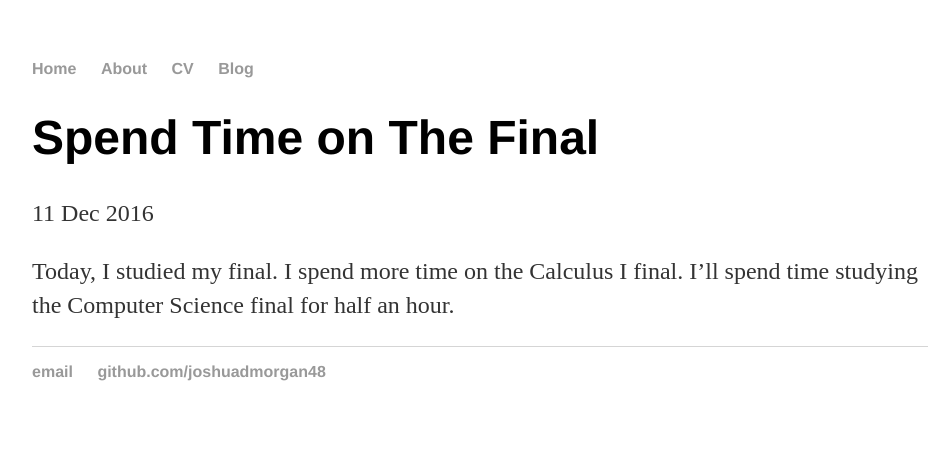
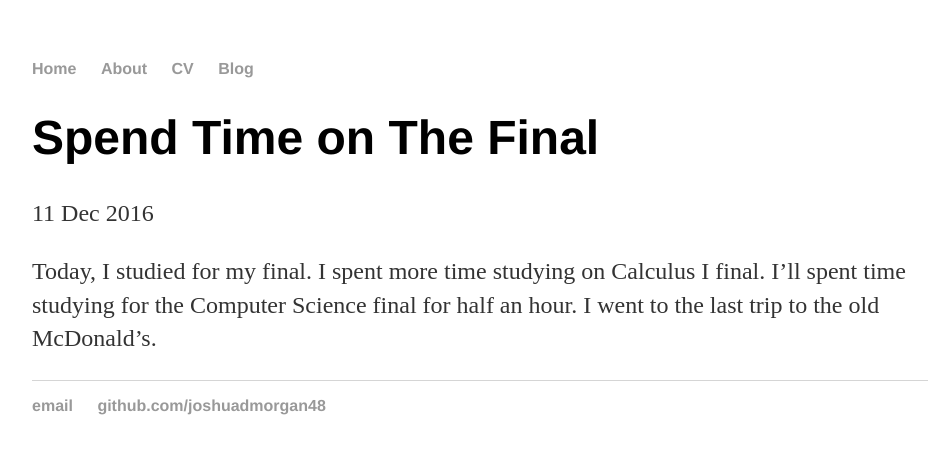
Before and after one commit to joshuadmorgan48/joshuadmorgan48.github.io, a Jekyll site: the page built from _posts/2016-12-11-spend-time-on-the-final-post.md, in a window 1280 px wide. Shown: the top 454 px of the page, without its empty margins (160-1109 px from the left). Built offline with Jekyll 4.4.1, drawn with Linux system fonts in a browser that asks for light colours.

Commit message:
Update 2016-12-11-spend-time-on-the-final-post.md

```diff
--- a/_posts/2016-12-11-spend-time-on-the-final-post.md
+++ b/_posts/2016-12-11-spend-time-on-the-final-post.md
@@ -4,4 +4,4 @@
 date: 2016-12-11
 ---
 
-Today, I studied my final. I spend more time on the Calculus I final. I'll spend time studying the Computer Science final for half an hour.
+Today, I studied for my final. I spent more time studying on Calculus I final. I'll spent time studying for the Computer Science final for half an hour. I went to the last trip to the old McDonald's.
```
